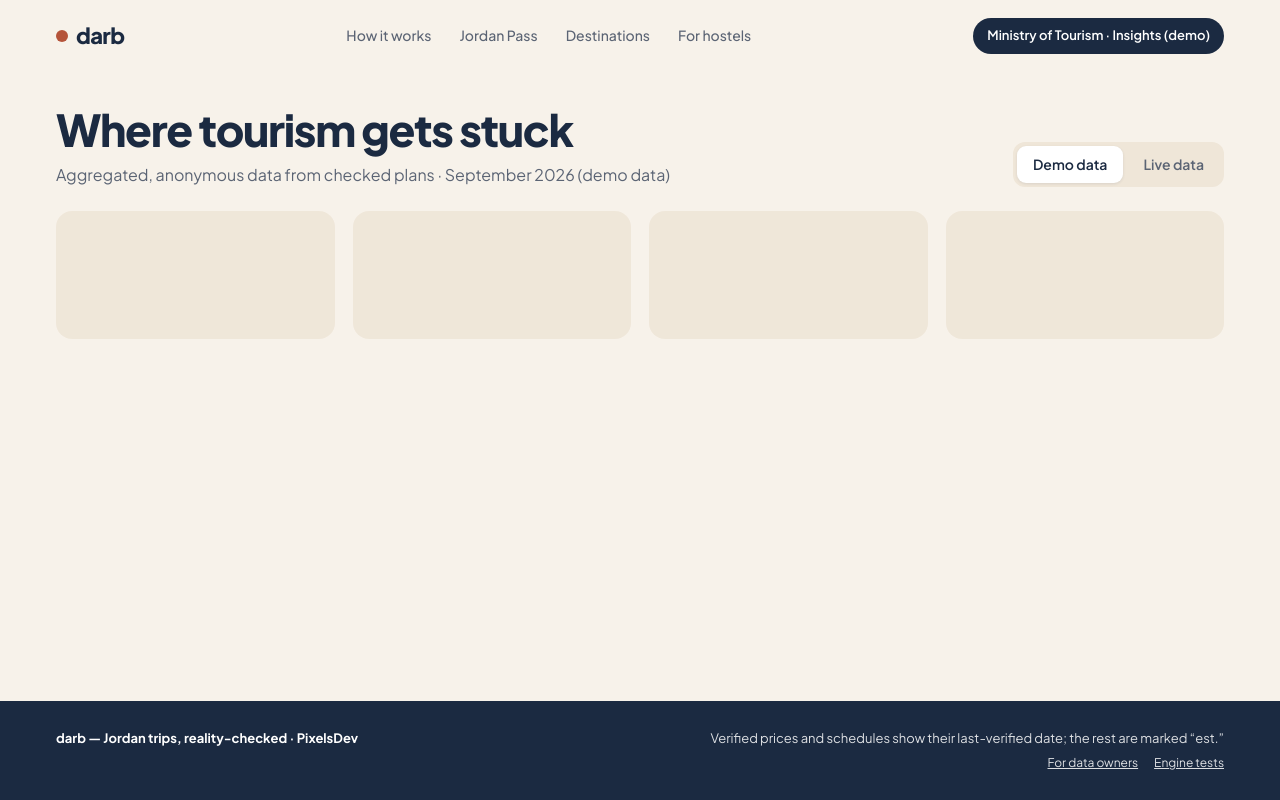
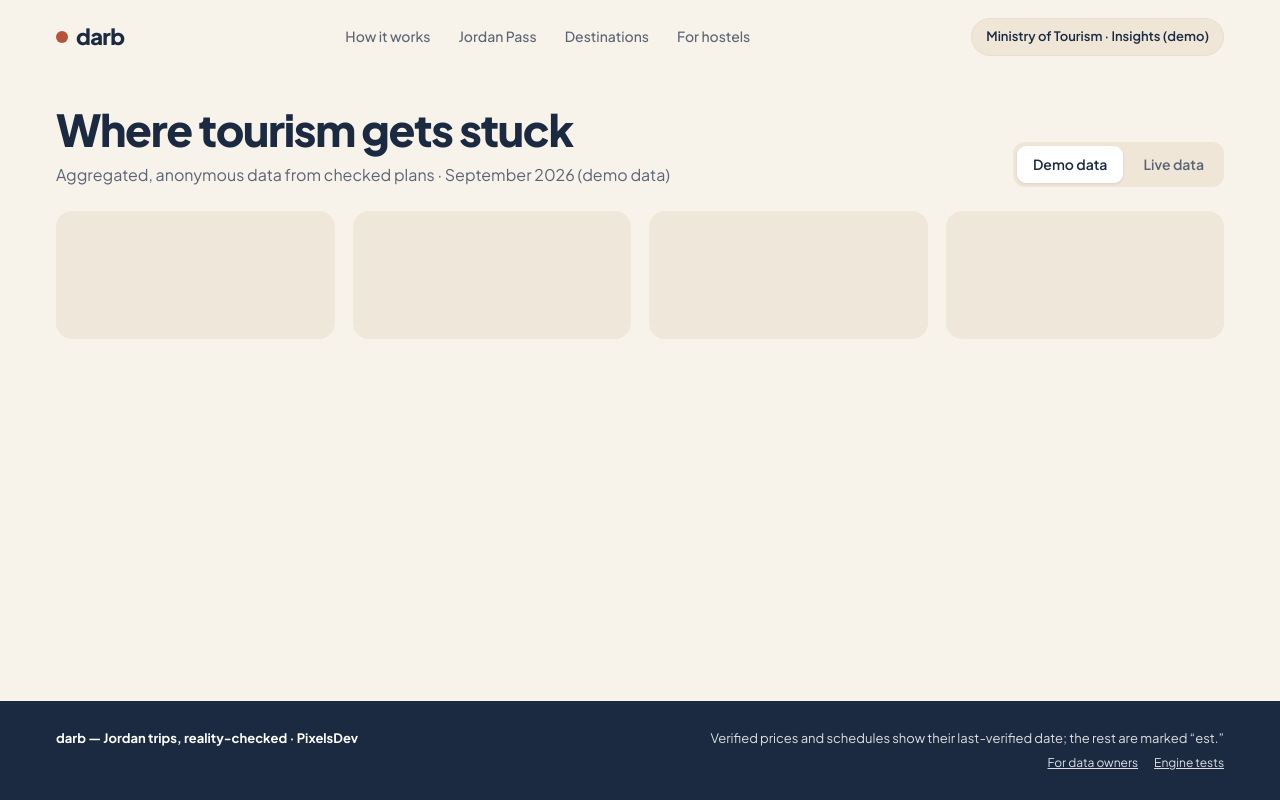
Before and after one commit to fadihittih/darb, a plain HTML site: page public/dashboard.html in a window 1280 px wide. Drawn offline with Linux system fonts and the light colour scheme; no server answers.

Commit message:
Dashboard: 'Insights (demo)' badge is a label, not a button

```diff
--- a/public/css/pages/dashboard.css
+++ b/public/css/pages/dashboard.css
@@ -62,3 +62,6 @@
   .op-list li { grid-template-columns: minmax(0, 1fr) auto; }
   .op-list li span:last-child { grid-column: 1 / -1; font-size: 12px; }
 }
+
+/* Nav badge is a label, not a button (span, no interaction) */
+.nav .nav-dash-pill { background: var(--sand-2); color: var(--ink); border: 1px solid var(--line); box-shadow: none; cursor: default; user-select: none; }
```
